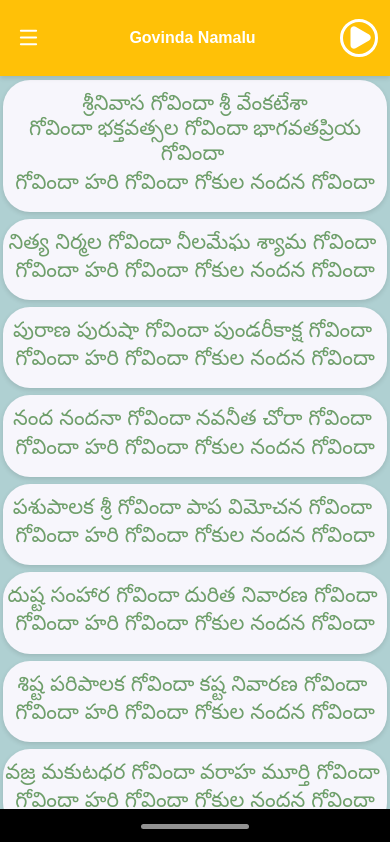
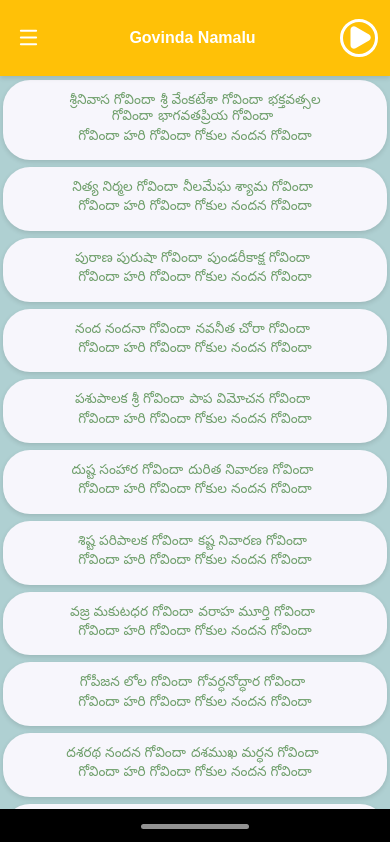
Before and after one commit to karampudijanardhan/Govindha-Namalu, a React (Vite) app: page / in a window 390 px wide. Shown: the top 842 px of the page. Built offline with nearby package versions, Linux system fonts and the light colour scheme.

Commit message:
Update Govinda Namalu app

```diff
--- a/src/index.css
+++ b/src/index.css
@@ -607,14 +607,14 @@ body {
 
   .names-lines,
   .chorus-line {
-    font-size: 27px;
+    font-size: 21px;
     line-height: 1.28;
   }
 
   .drawer-item {
     gap: 30px;
     padding: 0 20px;
-    font-size: 29px;
+    font-size: 20px;
   }
 }
 
@@ -634,12 +634,12 @@ body {
 @media (max-width: 600px) {
   .names-lines,
   .chorus-line {
-    font-size: clamp(21px, 3.5vw, 20px);
+    font-size: clamp(1px, 3.5vw, 19px);
     line-height: 1.2;
   }
 
   .lyrics-card {
-    padding: 14px 2px;
+    padding: 14px 12px;
   }
 }
 
@@ -647,8 +647,8 @@ body {
 @media (max-width: 380px) {
   .names-lines,
   .chorus-line {
-    font-size: 20px;
-    line-height: 1.2;
+    font-size: 15px;
+    line-height: 1.5;
   }
 
   .lyrics-card {
@@ -660,7 +660,7 @@ body {
 @media (max-height: 600px) {
   .names-lines,
   .chorus-line {
-    font-size: 20px;
+    font-size: 15px;
     line-height: 1.4;
   }
 }
```
